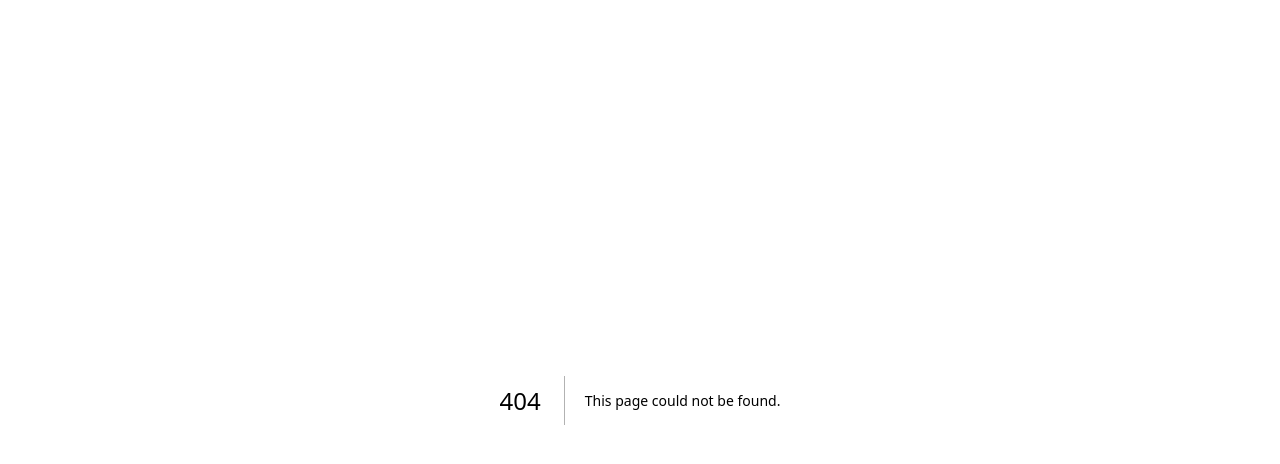
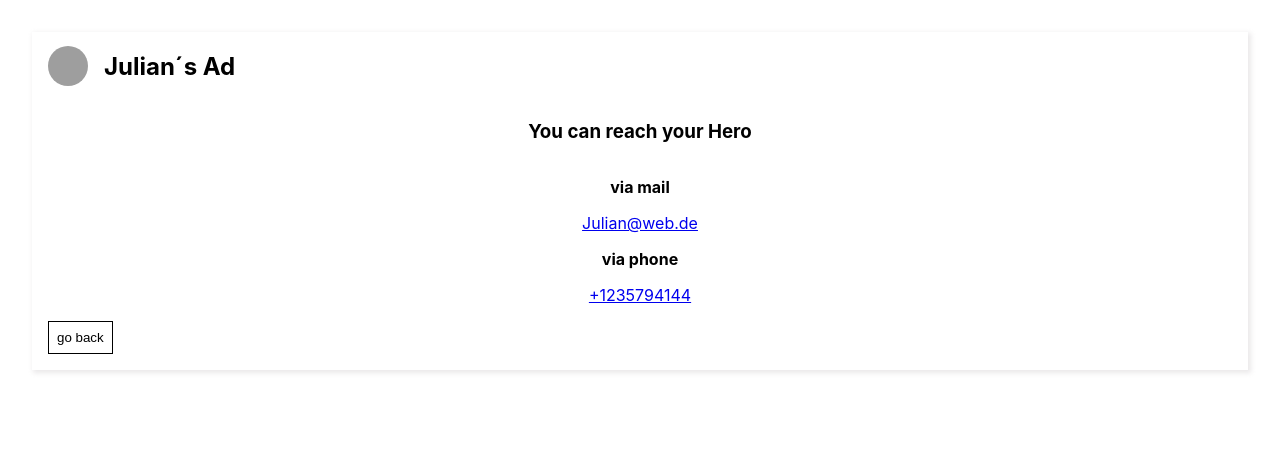
Before and after one commit to JulianHrt/capstone-project-Find-a-Hero, a Next.js app: page /AdListPage/1/ContactPage in a window 1280 px wide. Before the commit this address had no page. Shown: the top 464 px of the page. Built offline with nearby package versions, Linux system fonts and the light colour scheme; grey boxes are pictures that could not be loaded.

Commit message:
build contactpage, fetch api with getAdbyId, build go back button and make some styling

```diff
--- a/components/AdListItems/index.js
+++ b/components/AdListItems/index.js
@@ -28,7 +28,6 @@ export default function AdListItems({
       <Link href={`/AdListPage/${id}`}>
         <h2>{adTitle}</h2>
       </Link>
-
       <UserContainer>
         <UserProfilPhoto
           src={
@@ -42,8 +41,7 @@ export default function AdListItems({
         />
         <p>{userName}</p>
       </UserContainer>
-      <Costs> Costs: {adCosts} Karmapoints</Costs>
-
+      <Costs>for {adCosts} Karmapoints</Costs>
       <DateContainer>created at {createdDate}</DateContainer>
     </StyledArticle>
   );
--- /dev/null
+++ b/pages/AdListPage/[id]/ContactPage/index.js
@@ -0,0 +1,83 @@
+import useSWR from "swr";
+import { fetcher } from "../../../../helpers/api";
+import { useRouter } from "next/router";
+import styled from "styled-components";
+import Image from "next/image";
+
+export default function ContactPage() {
+  const router = useRouter();
+  const { id } = router.query;
+
+  const { data: ad, error } = useSWR(`/api/ads/${id}`, fetcher);
+
+  if (error) return <h1>...sorry cannot contactdata</h1>;
+
+  if (!ad) return <h1>...please wait while loading...</h1>;
+
+  return (
+    <StyledArticle>
+      <UserContainer>
+        <UserProfilPhoto
+          src={
+            ad.userPictureSrc == ""
+              ? `https://source.unsplash.com/random/?person${ad.userName}`
+              : ad.userPictureSrc
+          }
+          width={40}
+          height={40}
+          alt={`Profilphoto of ${ad.userName}`}
+        />
+        <h2>{ad.userName}´s Ad</h2>
+      </UserContainer>
+      <h3>You can reach your Hero</h3>
+      <p>via mail</p>
+      <a href={`mailto:${ad.userEmail}`}>{ad.userEmail}</a>
+      <p>via phone</p>
+      <a href={`tel:${ad.userPhonenumber}`}>{ad.userPhonenumber}</a>
+      <StyledButton
+        type="button"
+        onClick={() => router.push(`/AdListPage/${id}/`)}
+      >
+        go back
+      </StyledButton>
+    </StyledArticle>
+  );
+}
+
+const StyledArticle = styled.article`
+  margin: 2rem;
+  display: flex;
+  flex-direction: column;
+  align-items: center;
+  box-shadow: 2px 2px 5px 1px rgba(150, 138, 144, 0.2);
+
+  p {
+    font-weight: bold;
+  }
+`;
+
+const UserContainer = styled.section`
+  display: flex;
+  gap: 1em;
+  font-weight: bold;
+  align-items: center;
+  align-self: flex-start;
+  padding: 0 0 0 1rem;
+`;
+
+const UserProfilPhoto = styled(Image)`
+  border-radius: 25px;
+`;
+
+const StyledButton = styled.button`
+  background-color: white;
+  border: 1px solid black;
+  padding: 0.5rem;
+  margin: 1rem;
+  align-self: flex-start;
+
+  :hover {
+    background-color: black;
+    color: white;
+  }
+`;
```
Also changed, not shown: pages/AdListPage/[id]/index.js (+50 -13 lines).
